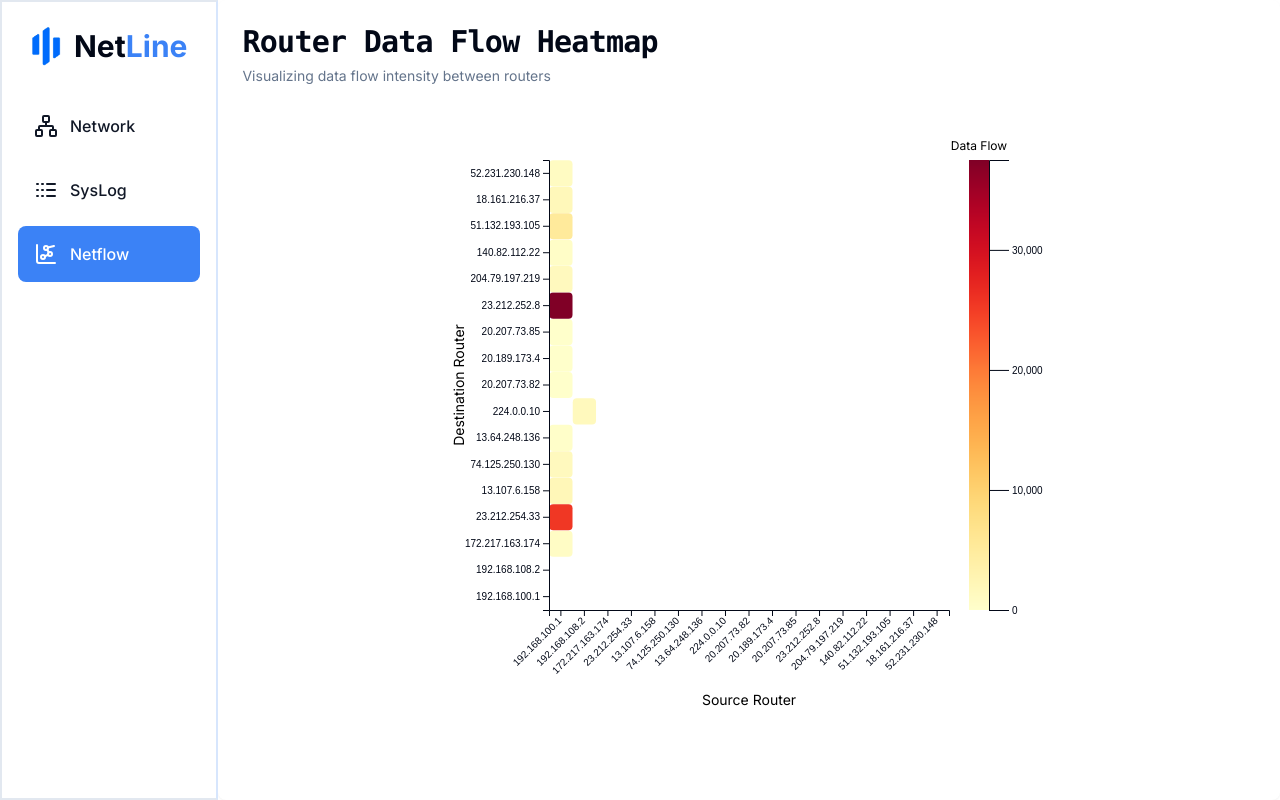
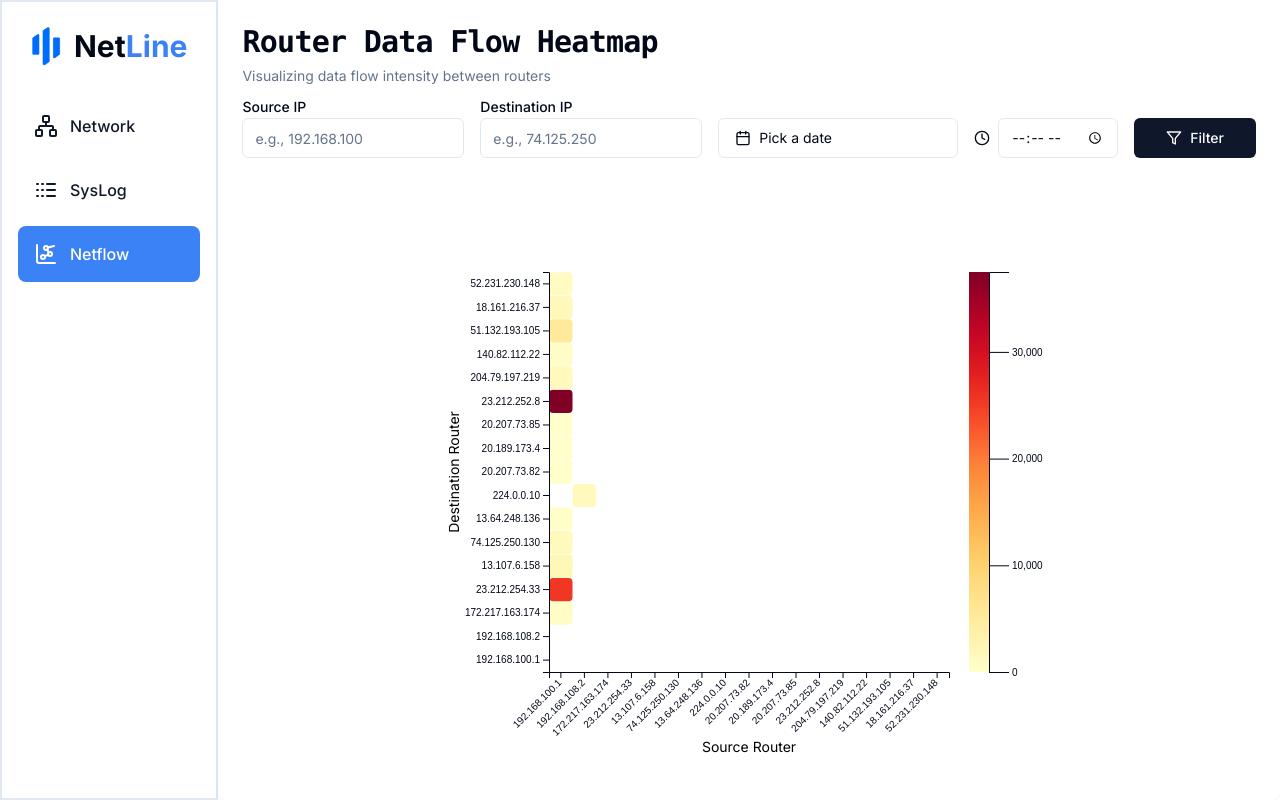
Before and after one commit to Naman-B-Parlecha/NetLine, a Next.js app: page /netflow in a window 1280 px wide. Built offline with nearby package versions, Linux system fonts and the light colour scheme.

Commit message:
Filtering of Netflow data

```diff
--- a/app/netflow/page.tsx
+++ b/app/netflow/page.tsx
@@ -1,6 +1,6 @@
 "use client";
 
-import React, { useEffect, useRef } from "react";
+import React, { useEffect, useRef, useState } from "react";
 import * as d3 from "d3";
 import {
   Card,
@@ -9,13 +9,39 @@ import {
   CardTitle,
   CardDescription,
 } from "@/components/ui/card";
-
+import { Input } from "@/components/ui/input";
+import { Label } from "@/components/ui/label";
+import { Button } from "@/components/ui/button";
+import {
+  Popover,
+  PopoverContent,
+  PopoverTrigger,
+} from "@/components/ui/popover";
+import { Calendar } from "@/components/ui/calendar";
+import { CalendarIcon, FilterIcon, ClockIcon } from "lucide-react";
+import { format } from "date-fns";
 import { netflow } from "../constants/netflow";
 
 // Utility function to accumulate the last 25 values per src_ip-dst_ip pair
-const accumulateData = (data: any[]) => {
-  // Consider only the last 50 objects from the data
-  const recentData = data.slice(-100);
+const accumulateData = (data: any[], filters: FilterOptions) => {
+  // Apply filters
+  const filteredData = data.filter((d) => {
+    const dataDate = new Date(d.timestamp);
+    const filterDate = filters.timestamp ? new Date(filters.timestamp) : null;
+
+    const timestampMatch =
+      !filterDate ||
+      (dataDate >= filterDate &&
+        (!filters.time ||
+          (dataDate.getHours() === filters.time.getHours() &&
+            dataDate.getMinutes() === filters.time.getMinutes())));
+    const srcIpMatch = !filters.src_ip || d.src_ip.includes(filters.src_ip);
+    const dstIpMatch = !filters.dst_ip || d.dst_ip.includes(filters.dst_ip);
+    return timestampMatch && srcIpMatch && dstIpMatch;
+  });
+
+  // Consider only the last 100 objects from the filtered data
+  const recentData = filteredData.slice(-100);
 
   const resultMap = new Map();
 
@@ -36,30 +62,54 @@ const accumulateData = (data: any[]) => {
   });
 
   // Aggregate in_bytes and out_bytes
-  const aggregatedData = Array.from(resultMap.entries()).map(([key, values]) => {
-    const totalInBytes = values.reduce((sum: number, v: any) => sum + v.in_bytes, 0);
-    const totalOutBytes = values.reduce((sum: number, v: any) => sum + v.out_bytes, 0);
+  const aggregatedData = Array.from(resultMap.entries()).map(
+    ([key, values]) => {
+      const totalInBytes = values.reduce(
+        (sum: number, v: any) => sum + v.in_bytes,
+        0
+      );
+      const totalOutBytes = values.reduce(
+        (sum: number, v: any) => sum + v.out_bytes,
+        0
+      );
 
       const [src, dst_ip] = key.split("-");
-    return { source: src, target: dst_ip, value: (totalInBytes + totalOutBytes) }; // Total data flow
-  });
-
-  console.log(aggregatedData);
+      return {
+        source: src,
+        target: dst_ip,
+        value: totalInBytes + totalOutBytes,
+      }; // Total data flow
+    }
+  );
 
   return aggregatedData;
 };
 
+interface FilterOptions {
+  timestamp: Date | null;
+  time: Date | null;
+  src_ip: string;
+  dst_ip: string;
+}
 
 export default function RouterDataFlowHeatmap() {
   const svgRef = useRef<SVGSVGElement>(null);
+  const [filters, setFilters] = useState<FilterOptions>({
+    timestamp: null,
+    time: null,
+    src_ip: "",
+    dst_ip: "",
+  });
 
-  useEffect(() => {
-    const aggregatedData = accumulateData(netflow);
+  const updateHeatmap = () => {
+    const aggregatedData = accumulateData(netflow, filters);
 
     if (svgRef.current) {
-      const margin = { top: 50, right: 100, bottom: 100, left: 100 };
+      d3.select(svgRef.current).selectAll("*").remove();
+
+      const margin = { top: 0, right: 100, bottom: 100, left: 100 };
       const width = 600 - margin.left - margin.right;
-      const height = 600 - margin.top - margin.bottom;
+      const height = 500 - margin.top - margin.bottom;
 
       const svg = d3
         .select(svgRef.current)
@@ -70,7 +120,11 @@ export default function RouterDataFlowHeatmap() {
 
       // Get unique router names from aggregated data
       const routers = Array.from(
-        new Set(aggregatedData.map((d) => d.source).concat(aggregatedData.map((d) => d.target)))
+        new Set(
+          aggregatedData
+            .map((d) => d.source)
+            .concat(aggregatedData.map((d) => d.target))
+        )
       );
 
       // Build X and Y scales
@@ -78,9 +132,7 @@ export default function RouterDataFlowHeatmap() {
       const y = d3.scaleBand().range([height, 0]).domain(routers).padding(0.01);
 
       // Build color scale
-      const maxDataValue = d3.max(aggregatedData, (d) => d.value) || 1; // Ensure domain is not zero
-      console.log('Max Data Value:', maxDataValue); // Debugging statement
-
+      const maxDataValue = d3.max(aggregatedData, (d) => d.value) || 1;
       const colorScale = d3
         .scaleSequential(d3.interpolateYlOrRd)
         .domain([0, maxDataValue]);
@@ -95,11 +147,7 @@ export default function RouterDataFlowHeatmap() {
         .attr("y", (d) => y(d.target) || 0)
         .attr("width", x.bandwidth())
         .attr("height", y.bandwidth())
-        .style("fill", (d) => {
-          const fillColor = colorScale(d.value);
-          console.log('Fill Color:', fillColor, 'Value:', d.value); // Debugging statement
-          return fillColor;
-        })
+        .style("fill", (d) => colorScale(d.value))
         .attr("rx", 4)
         .attr("ry", 4);
 
@@ -115,21 +163,11 @@ export default function RouterDataFlowHeatmap() {
       // Add Y axis
       svg.append("g").call(d3.axisLeft(y));
 
-      // Add title
-      // svg
-      //   .append("text")
-      //   .attr("x", width / 2)
-      //   .attr("y", -margin.top / 2)
-      //   .attr("text-anchor", "middle")
-      //   .style("font-size", "16px")
-      //   .style("font-weight", "bold")
-      //   .text("Router Data Flow Heatmap");
-
       // Add X axis label
       svg
         .append("text")
         .attr("x", width / 2)
-        .attr("y", height + margin.bottom - 5)
+        .attr("y", height + margin.bottom - 20)
         .attr("text-anchor", "middle")
         .style("font-size", "14px")
         .text("Source Router");
@@ -139,7 +177,7 @@ export default function RouterDataFlowHeatmap() {
         .append("text")
         .attr("transform", "rotate(-90)")
         .attr("x", -height / 2)
-        .attr("y", -margin.left + 15)
+        .attr("y", -margin.left + 10)
         .attr("text-anchor", "middle")
         .style("font-size", "14px")
         .text("Destination Router");
@@ -186,23 +224,107 @@ export default function RouterDataFlowHeatmap() {
         .style("font-size", "12px")
         .text("Data Flow");
     }
-  }, []);
+  };
+
+  useEffect(() => {
+    updateHeatmap();
+  }, [filters]);
+
+  const handleFilterChange = (e: React.ChangeEvent<HTMLInputElement>) => {
+    const { name, value } = e.target;
+    setFilters((prevFilters) => ({ ...prevFilters, [name]: value as string }));
+  };
+
+  const handleApplyFilters = () => {
+    updateHeatmap();
+  };
+
+  const handleTimeChange = (e: React.ChangeEvent<HTMLInputElement>) => {
+    const [hours, minutes] = e.target.value.split(":").map(Number);
+    const newTime = new Date();
+    newTime.setHours(hours, minutes);
+    setFilters((prevFilters) => ({ ...prevFilters, time: newTime }));
+  };
 
   return (
-    <div className="w-full max-h-screen overflow-hidden ">
-      <Card className="w-full h-screen border-none outline-none">
-        <CardHeader className="w-full">
-          <CardTitle className="font-mono text-3xl">Router Data Flow Heatmap</CardTitle>
+    <div className="w-full h-screen flex flex-col overflow-hidden">
+      <Card className="flex-grow border-none outline-none">
+        <CardHeader className="pb-2">
+          <CardTitle className="font-mono text-3xl">
+            Router Data Flow Heatmap
+          </CardTitle>
           <CardDescription>
             Visualizing data flow intensity between routers
           </CardDescription>
         </CardHeader>
-        <CardContent className="w-full flex justify-center items-center">
+        <CardContent className="flex flex-col items-center h-full">
+          <div className="w-full mb-4 flex flex-wrap items-end gap-4">
+            <div className="flex-1 min-w-[200px]">
+              <Label htmlFor="src_ip">Source IP</Label>
+              <Input
+                id="src_ip"
+                name="src_ip"
+                value={filters.src_ip}
+                onChange={handleFilterChange}
+                placeholder="e.g., 192.168.100"
+              />
+            </div>
+            <div className="flex-1 min-w-[200px]">
+              <Label htmlFor="dst_ip">Destination IP</Label>
+              <Input
+                id="dst_ip"
+                name="dst_ip"
+                value={filters.dst_ip}
+                onChange={handleFilterChange}
+                placeholder="e.g., 74.125.250"
+              />
+            </div>
+            <Popover>
+              <PopoverTrigger asChild>
+                <Button
+                  variant="outline"
+                  className="w-[240px] justify-start text-left font-normal"
+                >
+                  <CalendarIcon className="mr-2 h-4 w-4" />
+                  {filters.timestamp ? (
+                    format(filters.timestamp, "PPP")
+                  ) : (
+                    <span>Pick a date</span>
+                  )}
+                </Button>
+              </PopoverTrigger>
+              <PopoverContent className="w-auto p-0" align="start">
+                <Calendar
+                  mode="single"
+                  selected={filters.timestamp || undefined}
+                  onSelect={(date) =>
+                    setFilters((prev) => ({ ...prev, timestamp: date || null }))
+                  }
+                  initialFocus
+                />
+              </PopoverContent>
+            </Popover>
+            <div className="flex items-center space-x-2">
+              <ClockIcon className="h-4 w-4" />
+              <Input
+                type="time"
+                value={filters.time ? format(filters.time, "HH:mm") : ""}
+                onChange={handleTimeChange}
+                className="w-[120px]"
+              />
+            </div>
+            <Button onClick={handleApplyFilters} className="px-8">
+              <FilterIcon className="mr-2 h-4 w-4" />
+              Filter
+            </Button>
+          </div>
+          <div className="flex-grow w-full overflow-auto flex justify-center items-center px-8">
             <svg
               ref={svgRef}
               className="w-fit h-fit"
               aria-label="Router Data Flow Heatmap"
             ></svg>
+          </div>
         </CardContent>
       </Card>
     </div>
--- /dev/null
+++ b/components/ui/label.tsx
@@ -0,0 +1,26 @@
+"use client"
+
+import * as React from "react"
+import * as LabelPrimitive from "@radix-ui/react-label"
+import { cva, type VariantProps } from "class-variance-authority"
+
+import { cn } from "@/lib/utils"
+
+const labelVariants = cva(
+  "text-sm font-medium leading-none peer-disabled:cursor-not-allowed peer-disabled:opacity-70"
+)
+
+const Label = React.forwardRef<
+  React.ElementRef<typeof LabelPrimitive.Root>,
+  React.ComponentPropsWithoutRef<typeof LabelPrimitive.Root> &
+    VariantProps<typeof labelVariants>
+>(({ className, ...props }, ref) => (
+  <LabelPrimitive.Root
+    ref={ref}
+    className={cn(labelVariants(), className)}
+    {...props}
+  />
+))
+Label.displayName = LabelPrimitive.Root.displayName
+
+export { Label }
--- a/package.json
+++ b/package.json
@@ -12,6 +12,7 @@
     "@next-auth/prisma-adapter": "^1.0.7",
     "@prisma/client": "^5.17.0",
     "@radix-ui/react-dialog": "^1.1.1",
+    "@radix-ui/react-label": "^2.1.0",
     "@radix-ui/react-popover": "^1.1.1",
     "@radix-ui/react-select": "^2.1.1",
     "@radix-ui/react-slot": "^1.1.0",
```
Also changed, not shown: 1 other file (tests, documents, lock files or other folders). Lines whose indentation alone changed are shown as unchanged.
